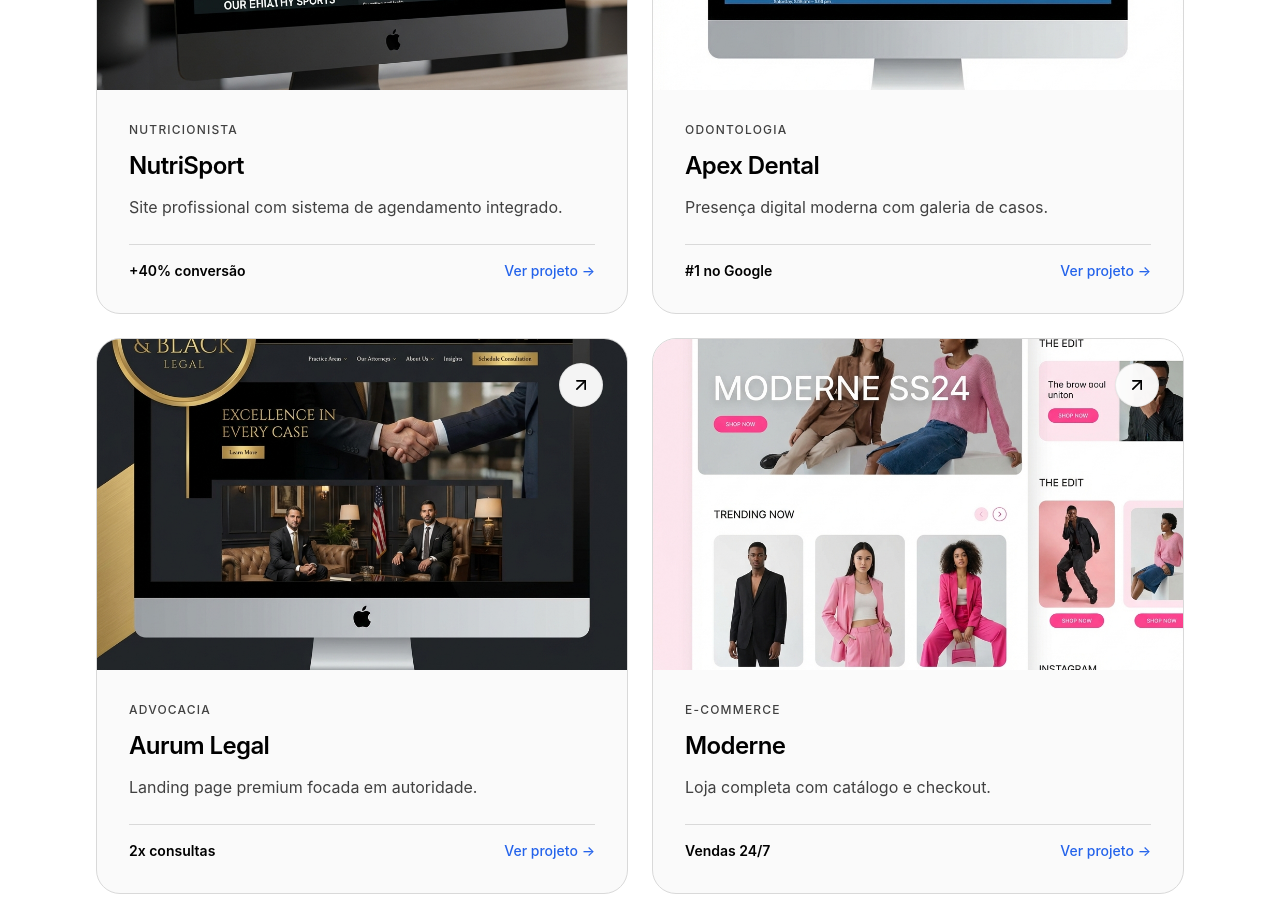
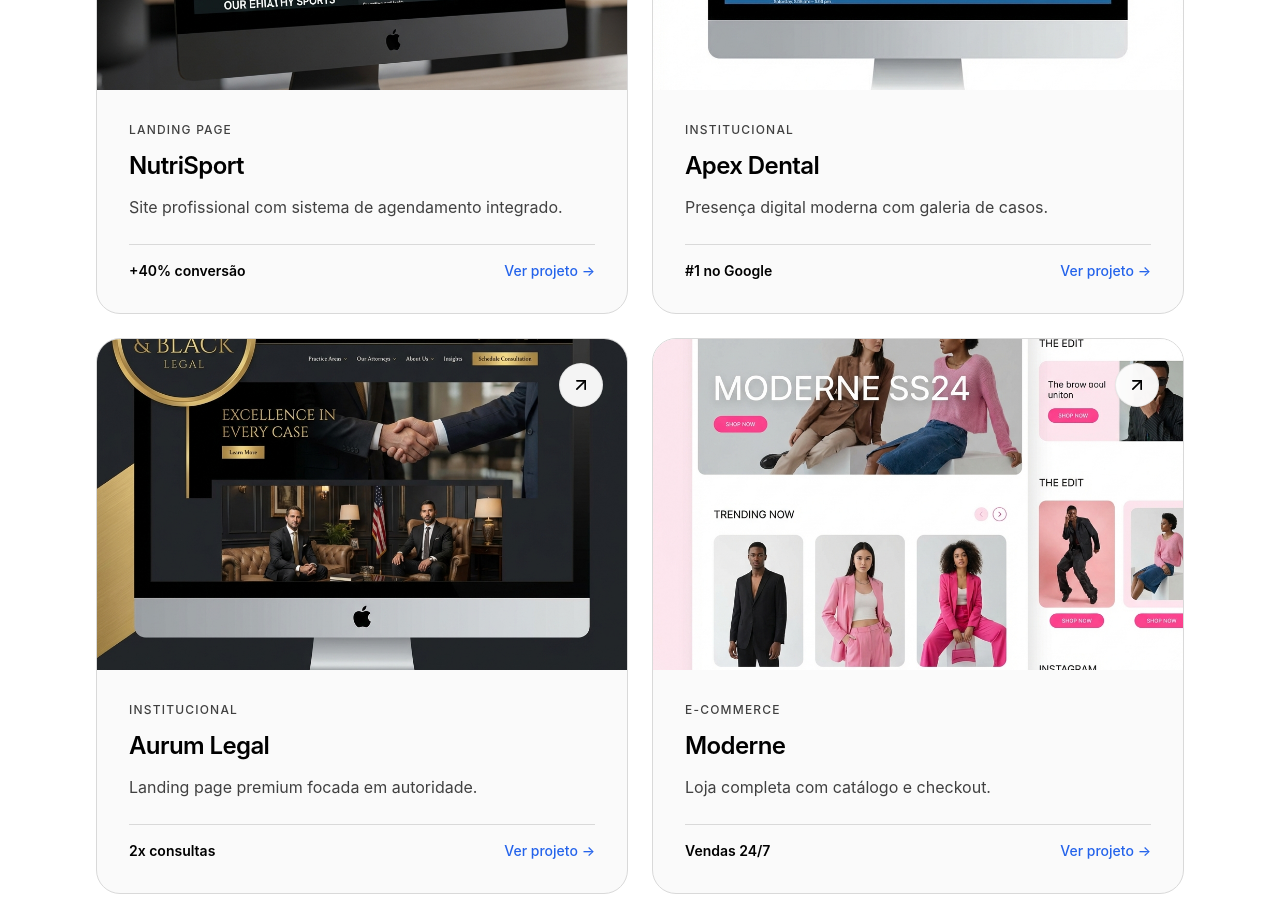
Before and after one commit to Camillylop/SiteLucrativo, a React (Vite) app: page / in a window 1280 px wide. Shown: the part 2240-3159 px from the top of the page. Built offline with nearby package versions, Linux system fonts and the light colour scheme; the HTML template or start-up script is replaced by a standard one.

Commit message:
Update Portfolio: Rename segments and add link

```diff
--- a/src/components/Portfolio.tsx
+++ b/src/components/Portfolio.tsx
@@ -3,7 +3,7 @@ import { ArrowUpRight } from "lucide-react";
 
 const projects = [
   {
-    segment: "Nutricionista",
+    segment: "Landing Page",
     title: "NutriSport",
     description: "Site profissional com sistema de agendamento integrado.",
     result: "+40% conversão",
@@ -11,7 +11,7 @@ const projects = [
     link: "https://nutrisport-beta.vercel.app/"
   },
   {
-    segment: "Odontologia",
+    segment: "Institucional",
     title: "Apex Dental",
     description: "Presença digital moderna com galeria de casos.",
     result: "#1 no Google",
@@ -19,12 +19,12 @@ const projects = [
     link: "#"
   },
   {
-    segment: "Advocacia",
+    segment: "Institucional",
     title: "Aurum Legal",
     description: "Landing page premium focada em autoridade.",
     result: "2x consultas",
     image: "/images/lawyer.png",
-    link: "#"
+    link: "https://institucional-advocacia-red.vercel.app/"
   },
   {
     segment: "E-commerce",
```
